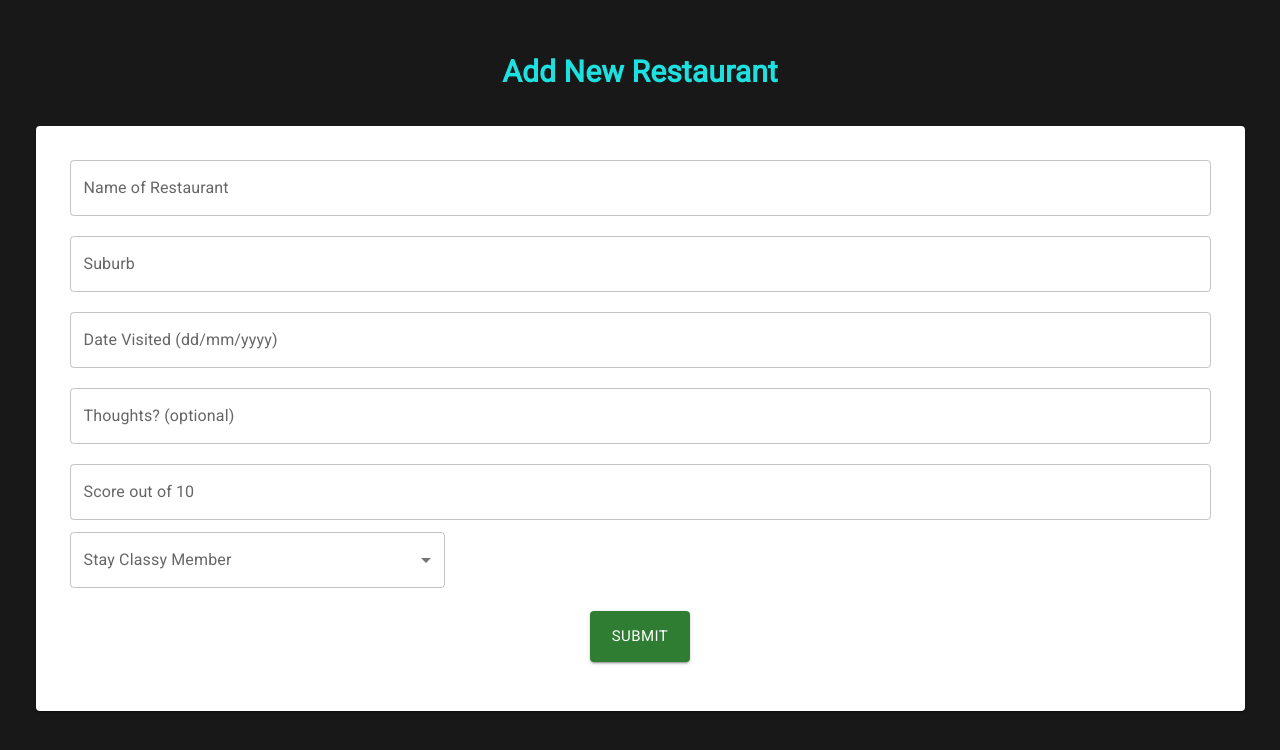
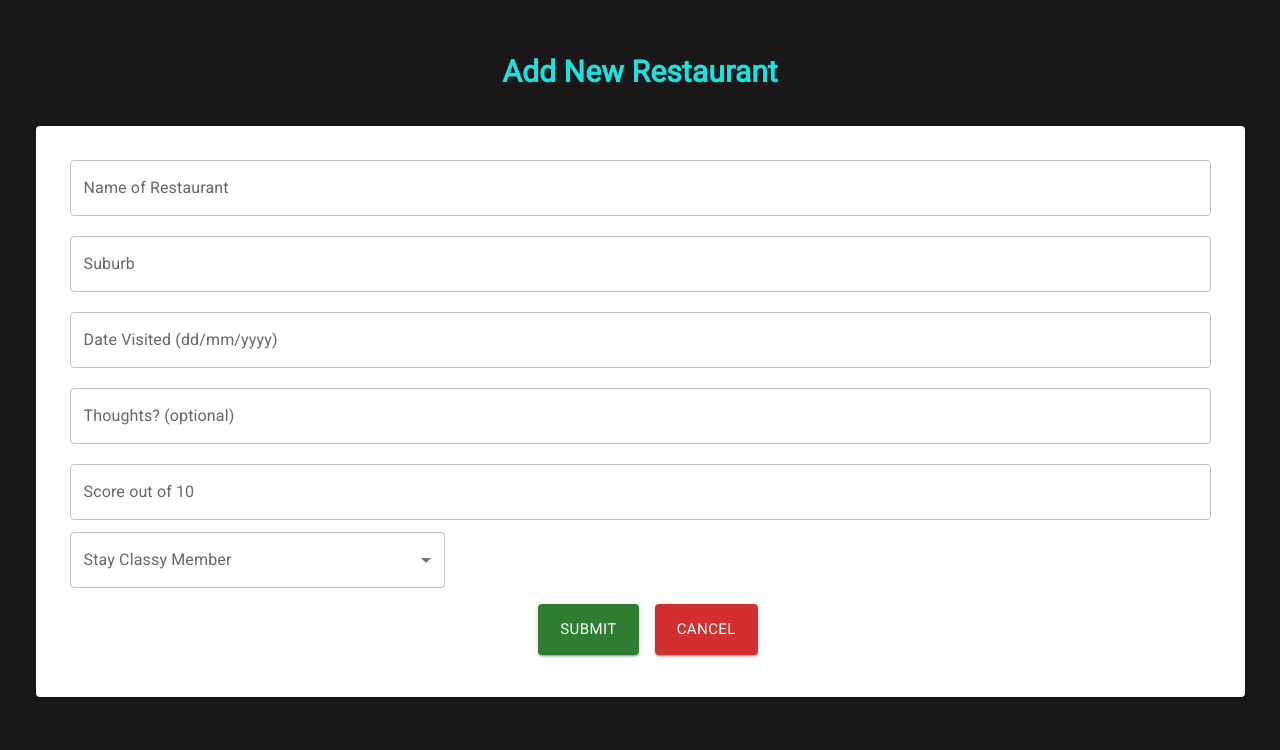
Before and after one commit to Jevelry/restaurant-tracker-frontend, a React (Create React App) app: page /form in a window 1280 px wide. Shown: the top 750 px of the page. Built offline with nearby package versions, Linux system fonts and the light colour scheme; a web font is replaced by a local one.

Commit message:
added functional buttons

```diff
--- a/src/components/form/form.css
+++ b/src/components/form/form.css
@@ -7,11 +7,10 @@
     justify-content: center;
     width: 60%;
 }
-
 .button-wrapper {
-    margin: 2%;
+    display: flex;
+    margin: 1em;
 }
-
 .text {
     line-height: 5px;
     font-size: 15px;
@@ -20,3 +19,9 @@
     color: rgb(29, 225, 225);
     font-size: 250%;
 }
+
+.button {
+    margin-left: 1em;
+    display: flex;
+    justify-content: space-around;
+}
--- a/src/components/form/form.jsx
+++ b/src/components/form/form.jsx
@@ -3,7 +3,7 @@ import {useNavigate} from 'react-router-dom';
 import React from "react";
 import './form.css'
 import Box from '@mui/material/Box';
-
+import { Link } from "react-router-dom";
 import TextField from '@mui/material/TextField';
 import { Grid, Paper,Typography } from '@mui/material';
 import MenuItem from '@mui/material/MenuItem';
@@ -124,6 +124,7 @@ const Form = ({setOpen}) =>  {
 
                     </Grid>
                     <div className='button-wrapper'>
+                        <div className="button">
                             <Button size="large"
                                     variant="contained"
                                     color="success"
@@ -131,6 +132,17 @@ const Form = ({setOpen}) =>  {
                                     >
                                     <p className='text'>Submit</p>
                             </Button>
+                        </div>
+                        <div className="button">
+                            <Link to={'/'}style={{ textDecoration: 'none' }}>
+                                <Button size="large"
+                                        variant="contained"
+                                        color="error"
+                                        >
+                                        <p className='text'>Cancel</p>
+                                </Button>
+                            </Link>
+                        </div>
                     </div>
                 </Box>
              </Paper>
--- a/src/components/home/home.jsx
+++ b/src/components/home/home.jsx
@@ -11,8 +11,6 @@ const Home = () =>  {
 
     return (
         <div className="main">
-
-
             <div className="title">
                 <h1 className="name">Stay Classy </h1>
                 <h1 className="desc">Restaurants</h1>
--- a/src/components/info/info.css
+++ b/src/components/info/info.css
@@ -2,7 +2,7 @@
     background-color: grey;
     cursor: default;
 }
-.button {
+.buttons {
     margin: 1em;
     display: flex;
     justify-content: space-around;
--- a/src/components/info/info.jsx
+++ b/src/components/info/info.jsx
@@ -89,11 +89,11 @@ const Info = () => {
 
 
 
-            <div className='button'>
-                <Button className='button' variant="contained" color="error" onClick={() => {navigate('/restaurants')}}>
+            <div className='buttons'>
+                <Button className='buttons' variant="contained" color="error" onClick={() => {navigate('/restaurants')}}>
                     Go Back
                 </Button>
-                <Button  className='button' variant="contained" color="success" onClick={() => {navigate('/')}}>
+                <Button  className='buttons' variant="contained" color="success" onClick={() => {navigate('/')}}>
                     Return Home
                 </Button>
             </div>
--- a/src/components/table/restaurants.css
+++ b/src/components/table/restaurants.css
@@ -16,3 +16,8 @@
     background-color: grey;
 
 }
+.buttons-wrapper {
+    display: flex;
+    justify-content: center;
+    margin-bottom: 1.5em;
+}
--- a/src/components/table/restaurants.jsx
+++ b/src/components/table/restaurants.jsx
@@ -10,6 +10,7 @@ import TableRow from '@mui/material/TableRow';
 import Paper from '@mui/material/Paper';
 import { styled } from '@mui/material/styles';
 import './restaurants.css'
+import { Button } from '@mui/material';
 const Restaurants = () =>  {
 
     const StyledTableCell = styled(TableCell)(({ theme }) => ({
@@ -56,6 +57,11 @@ const Restaurants = () =>  {
             <div className="title">
                 <h1>Restaurants</h1>
             </div>
+            <div className='buttons-wrapper'>
+                <Button  className='buttons' variant="contained" color="success" onClick={() => {navigate('/')}}>
+                    Return Home
+                </Button>
+            </div>
             <div>
             <TableContainer component={Paper} className='table'>
                 <Table sx={{ minWidth: 100 }} aria-label="customized table">
```
Lines whose indentation alone changed are shown as unchanged.
